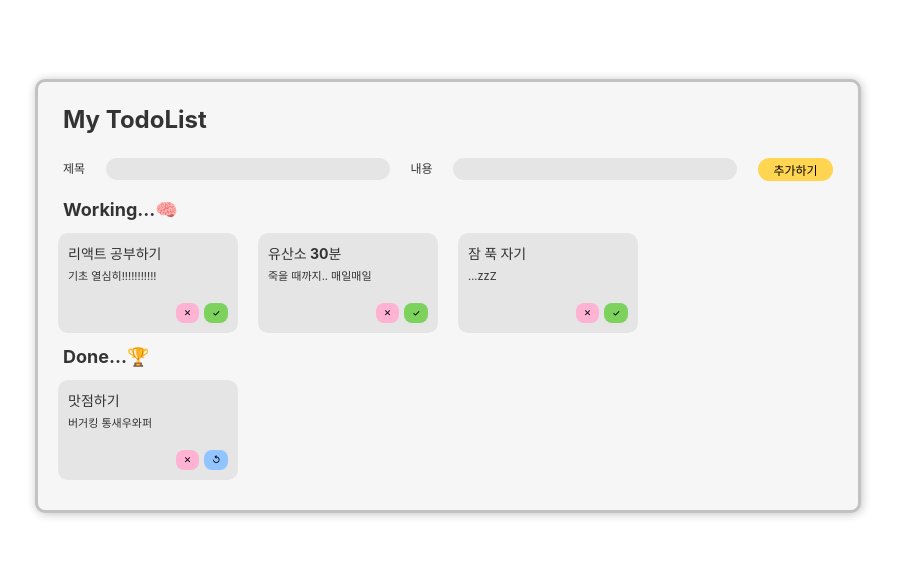
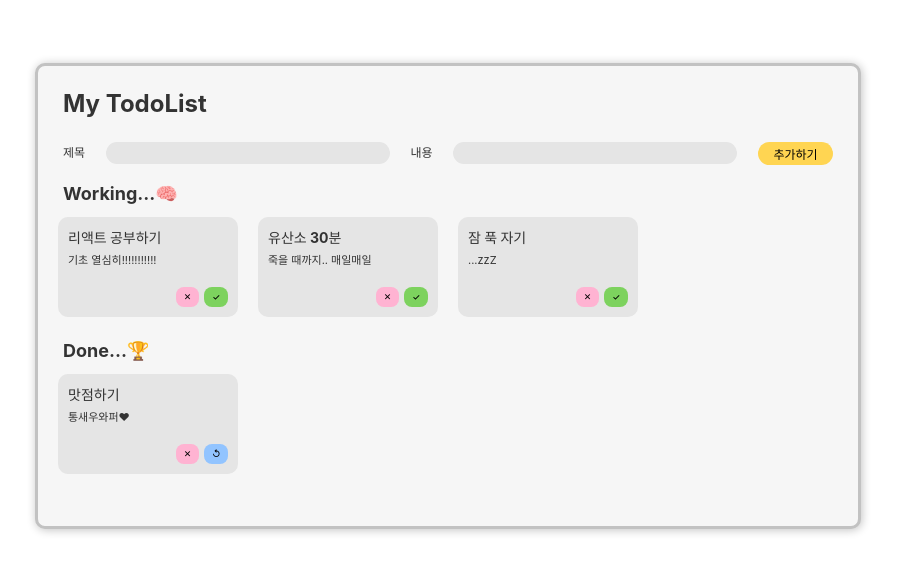
Before and after one commit to oneieo/practice_projects, a React (Vite) app in the folder pracReact/: page / in a window 1280 px wide. Shown: the part 104-676 px from the top of the page, without its empty margins (192-1089 px from the left). Built offline with nearby package versions, Linux system fonts and the light colour scheme.

Commit message:
update: 스크롤 css 추가

```diff
--- a/pracReact/src/App.jsx
+++ b/pracReact/src/App.jsx
@@ -29,7 +29,7 @@ function App() {
     {
       id: new Date().getTime() + 3,
       title: "맛점하기",
-      content: "버거킹 통새우와퍼",
+      content: "통새우와퍼♥",
       isDone: true,
     },
   ]);
@@ -45,6 +45,7 @@ function App() {
     mainBox: {
       minWidth: "800px",
       maxWidth: "1200px",
+      height: "460px",
       margin: "0 auto",
       color: "#333333",
       backgroundColor: "#f6f6f6",
--- a/pracReact/src/components/TodoFinished.jsx
+++ b/pracReact/src/components/TodoFinished.jsx
@@ -9,14 +9,13 @@ const TodoFinished = ({ todos, setTodos, setIsDone }) => {
     },
     doneTitle: {
       fontSize: "18px",
-      margin: "0px auto 0px auto",
+      margin: "10px auto 0px auto",
       textIndent: "15px",
     },
     doneList: {
       display: "flex",
       width: "800px",
       height: "120px",
-      marginBottom: "20px",
     },
   };
 
--- a/pracReact/src/components/WriteTodo.jsx
+++ b/pracReact/src/components/WriteTodo.jsx
@@ -4,7 +4,7 @@ const WriteTodo = ({ title, content, isDone, todos, setTitle, setContent, setTod
   const handleContentChange = (e) => {setContent(e.target.value);};
 
   const clickAddBtn = () => {
-    const newTodos = {
+    const newTodo = {
       id: new Date().getTime(),
       title,
       content,
@@ -13,7 +13,7 @@ const WriteTodo = ({ title, content, isDone, todos, setTitle, setContent, setTod
 
     if (!title.trim() || !content.trim()) return; // 제목이나 내용이 없으면 추가되지 않음
 
-    setTodos([newTodos, ...todos]);
+    setTodos([newTodo, ...todos]);
     setTitle("");
     setContent("");
   };
```
